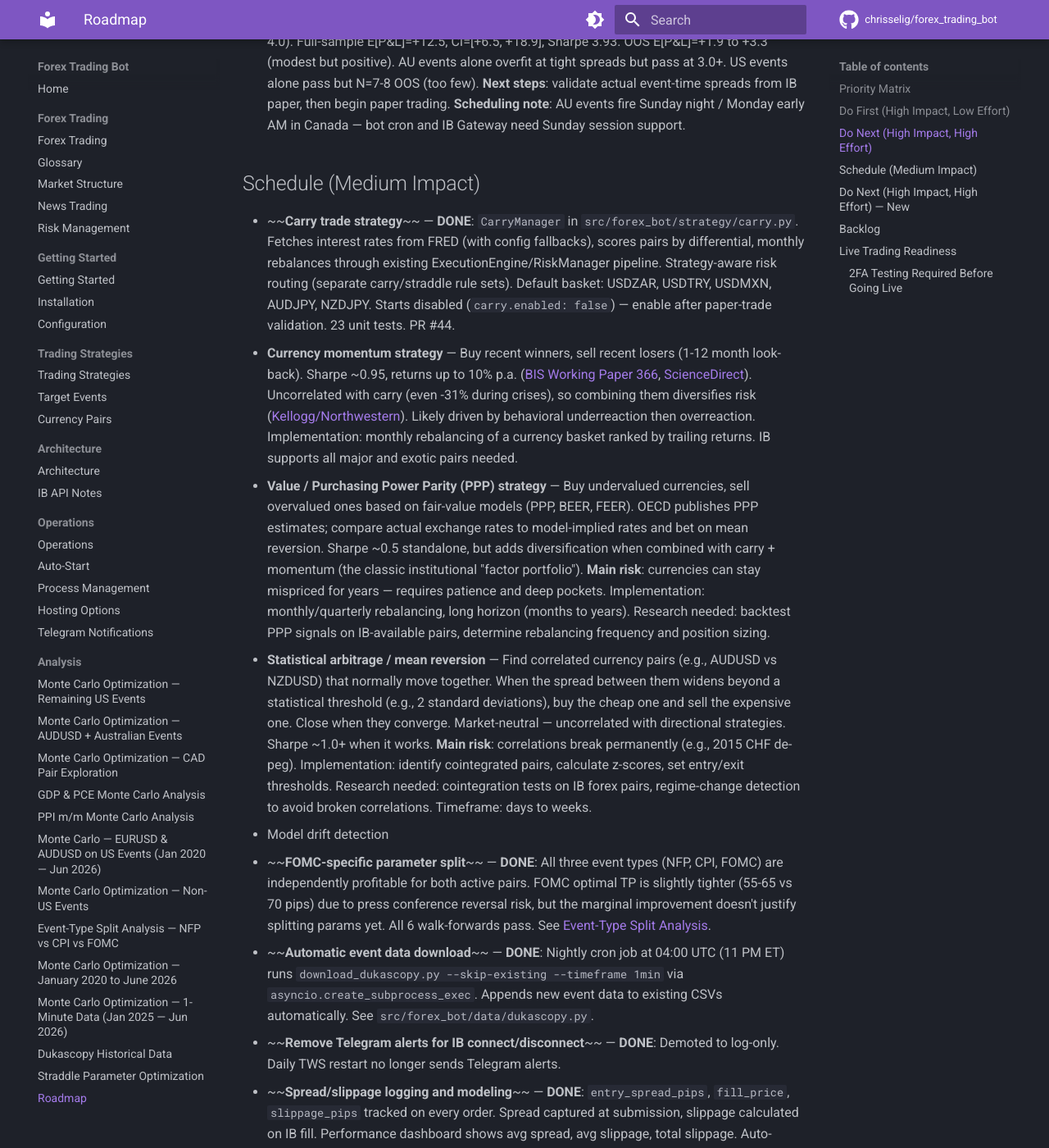
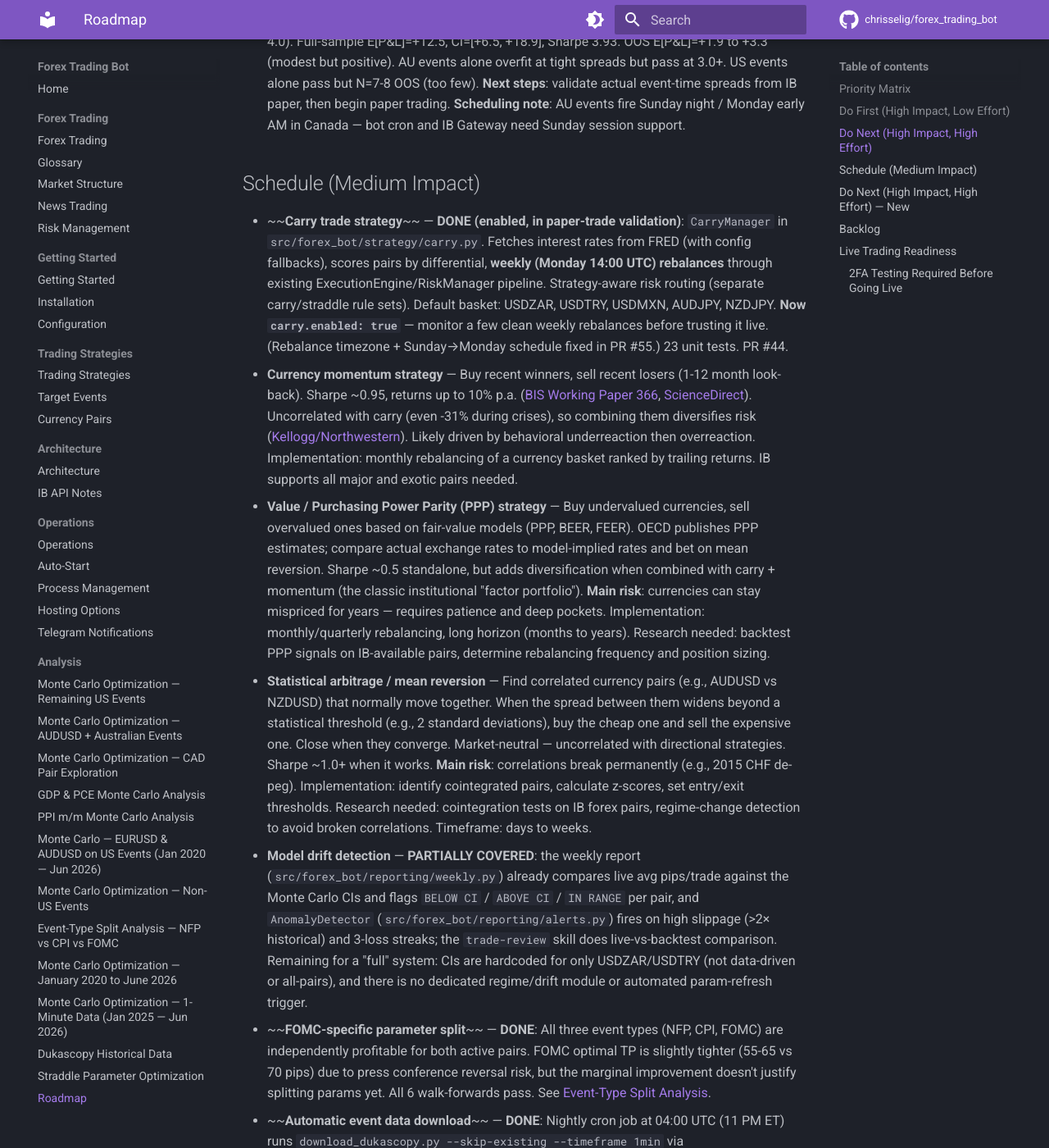
Before and after one commit to chrisselig/forex_trading_bot, an MkDocs documentation site: the page built from docs/research/todo.md, in a window 1280 px wide and 1400 px high, scrolled down 3017 px. Shown: the whole window at 82% size. Built offline with MkDocs 1.6.1 and Material for MkDocs 9.7.7, drawn with Linux system fonts in a browser that asks for light colours; comment, search, counter and statistics services are not loaded; some of the changed text lies outside the part shown.

Commit message:
docs(todo): stale-check pass on roadmap + fix stale carry comments
Verified all remaining open roadmap items against the code and corrected
the stale ones:

- Carry entry: was "monthly rebalances" and "Starts disabled
  (carry.enabled: false)" — now weekly (Monday 14:00 UTC) and enabled,
  in paper-trade validation.
- Model drift detection: was a bare unchecked line — now marked PARTIALLY
  COVERED (weekly.py MC-CI comparison + AnomalyDetector + trade-review
  skill), with what's left for a full system.
- Priority Matrix: checked the "Web Dashboard" box (moved to separate repo
  per the body).
- 2FA checklist step 2: TWOFA_TIMEOUT_ACTION=restart is not a real IBC
  key; corrected to ReloginAfterSecondFactorAuthenticationTimeout=yes
  (already set in ~/ibc/config.ini).

Also fixed two stale code comments the pass surfaced:
- carry.py rebalance() docstring: "Monthly" -> "Weekly"
- orchestrator.py: "Sunday at configured hour" -> "default Monday 14:00 UTC"
  (leftover from the PR #55 reschedule)

Confirmed NOT STARTED (correctly open): currency momentum, value/PPP,
statistical arbitrage, Trump-post strategy, micro-lot second broker;
hosting migration is research-done/execution-pending.

Co-Authored-By: Claude Opus 4.8 (1M context) <noreply@anthropic.com>

```diff
--- a/docs/research/todo.md
+++ b/docs/research/todo.md
@@ -6,8 +6,8 @@
                         I M P A C T
                  Low          Medium          High
             ┌────────────┬────────────┬────────────┐
-    High    │            │ Trump      │ Web        │
-            │            │ Strategy   │ Dashboard  │
+    High    │            │ Trump      │ ✓ Web      │
+            │            │ Strategy   │  Dashboard │
    E        ├────────────┼────────────┼────────────┤
    F        │ ✓ Multiple│ Model Drift│ ✓ Telegram │
    F        │  Testing  │ Detection  │  Alerts    │
@@ -50,11 +50,11 @@
 
 ## Schedule (Medium Impact)
 
-- ~~**Carry trade strategy**~~ — **DONE**: `CarryManager` in `src/forex_bot/strategy/carry.py`. Fetches interest rates from FRED (with config fallbacks), scores pairs by differential, monthly rebalances through existing ExecutionEngine/RiskManager pipeline. Strategy-aware risk routing (separate carry/straddle rule sets). Default basket: USDZAR, USDTRY, USDMXN, AUDJPY, NZDJPY. Starts disabled (`carry.enabled: false`) — enable after paper-trade validation. 23 unit tests. PR #44.
+- ~~**Carry trade strategy**~~ — **DONE (enabled, in paper-trade validation)**: `CarryManager` in `src/forex_bot/strategy/carry.py`. Fetches interest rates from FRED (with config fallbacks), scores pairs by differential, **weekly (Monday 14:00 UTC) rebalances** through existing ExecutionEngine/RiskManager pipeline. Strategy-aware risk routing (separate carry/straddle rule sets). Default basket: USDZAR, USDTRY, USDMXN, AUDJPY, NZDJPY. **Now `carry.enabled: true`** — monitor a few clean weekly rebalances before trusting it live. (Rebalance timezone + Sunday→Monday schedule fixed in PR #55.) 23 unit tests. PR #44.
 - **Currency momentum strategy** — Buy recent winners, sell recent losers (1-12 month look-back). Sharpe ~0.95, returns up to 10% p.a. ([BIS Working Paper 366](https://www.bis.org/publ/work366.pdf), [ScienceDirect](https://www.sciencedirect.com/science/article/abs/pii/S0304405X12001353)). Uncorrelated with carry (even -31% during crises), so combining them diversifies risk ([Kellogg/Northwestern](https://www.kellogg.northwestern.edu/faculty/rebelo/htm/carry.pdf)). Likely driven by behavioral underreaction then overreaction. Implementation: monthly rebalancing of a currency basket ranked by trailing returns. IB supports all major and exotic pairs needed.
 - **Value / Purchasing Power Parity (PPP) strategy** — Buy undervalued currencies, sell overvalued ones based on fair-value models (PPP, BEER, FEER). OECD publishes PPP estimates; compare actual exchange rates to model-implied rates and bet on mean reversion. Sharpe ~0.5 standalone, but adds diversification when combined with carry + momentum (the classic institutional "factor portfolio"). **Main risk**: currencies can stay mispriced for years — requires patience and deep pockets. Implementation: monthly/quarterly rebalancing, long horizon (months to years). Research needed: backtest PPP signals on IB-available pairs, determine rebalancing frequency and position sizing.
 - **Statistical arbitrage / mean reversion** — Find correlated currency pairs (e.g., AUDUSD vs NZDUSD) that normally move together. When the spread between them widens beyond a statistical threshold (e.g., 2 standard deviations), buy the cheap one and sell the expensive one. Close when they converge. Market-neutral — uncorrelated with directional strategies. Sharpe ~1.0+ when it works. **Main risk**: correlations break permanently (e.g., 2015 CHF de-peg). Implementation: identify cointegrated pairs, calculate z-scores, set entry/exit thresholds. Research needed: cointegration tests on IB forex pairs, regime-change detection to avoid broken correlations. Timeframe: days to weeks.
-- Model drift detection
+- **Model drift detection** — **PARTIALLY COVERED**: the weekly report (`src/forex_bot/reporting/weekly.py`) already compares live avg pips/trade against the Monte Carlo CIs and flags `BELOW CI` / `ABOVE CI` / `IN RANGE` per pair, and `AnomalyDetector` (`src/forex_bot/reporting/alerts.py`) fires on high slippage (>2× historical) and 3-loss streaks; the `trade-review` skill does live-vs-backtest comparison. Remaining for a "full" system: CIs are hardcoded for only USDZAR/USDTRY (not data-driven or all-pairs), and there is no dedicated regime/drift module or automated param-refresh trigger.
 - ~~**FOMC-specific parameter split**~~ — **DONE**: All three event types (NFP, CPI, FOMC) are independently profitable for both active pairs. FOMC optimal TP is slightly tighter (55-65 vs 70 pips) due to press conference reversal risk, but the marginal improvement doesn't justify splitting params yet. All 6 walk-forwards pass. See [Event-Type Split Analysis](05-event-type-split.md).
 - ~~**Automatic event data download**~~ — **DONE**: Nightly cron job at 04:00 UTC (11 PM ET) runs `download_dukascopy.py --skip-existing --timeframe 1min` via `asyncio.create_subprocess_exec`. Appends new event data to existing CSVs automatically. See `src/forex_bot/data/dukascopy.py`.
 - ~~**Remove Telegram alerts for IB connect/disconnect**~~ — **DONE**: Demoted to log-only. Daily TWS restart no longer sends Telegram alerts.
@@ -99,7 +99,7 @@
 Paper trading does not require 2FA, so the IBC auto-start pipeline is fully unattended. **Live trading will require 2FA via the IBKR Mobile app.** Before switching to live:
 
 1. Test the IBC auto-start with live credentials and confirm the 2FA push notification arrives
-2. Verify `TWOFA_TIMEOUT_ACTION=restart` correctly re-triggers the push if missed
+2. Verify 2FA-timeout relogin re-triggers the push if missed — `ReloginAfterSecondFactorAuthenticationTimeout=yes` is **already set** in `~/ibc/config.ini` (alongside `SecondFactorAuthenticationTimeout=180`); note the earlier `TWOFA_TIMEOUT_ACTION=restart` reference was not a real IBC config key
 3. Confirm `ReloginAfterSecondFactorAuthenticationTimeout=yes` works as expected
 4. Time the full login flow (TWS launch > 2FA approval > API socket ready) to ensure the 1-hour pre-market window is sufficient
 5. Consider whether the nightly TWS restart also requires 2FA re-authentication on live accounts
```
Also changed, not shown: 2 other files.
